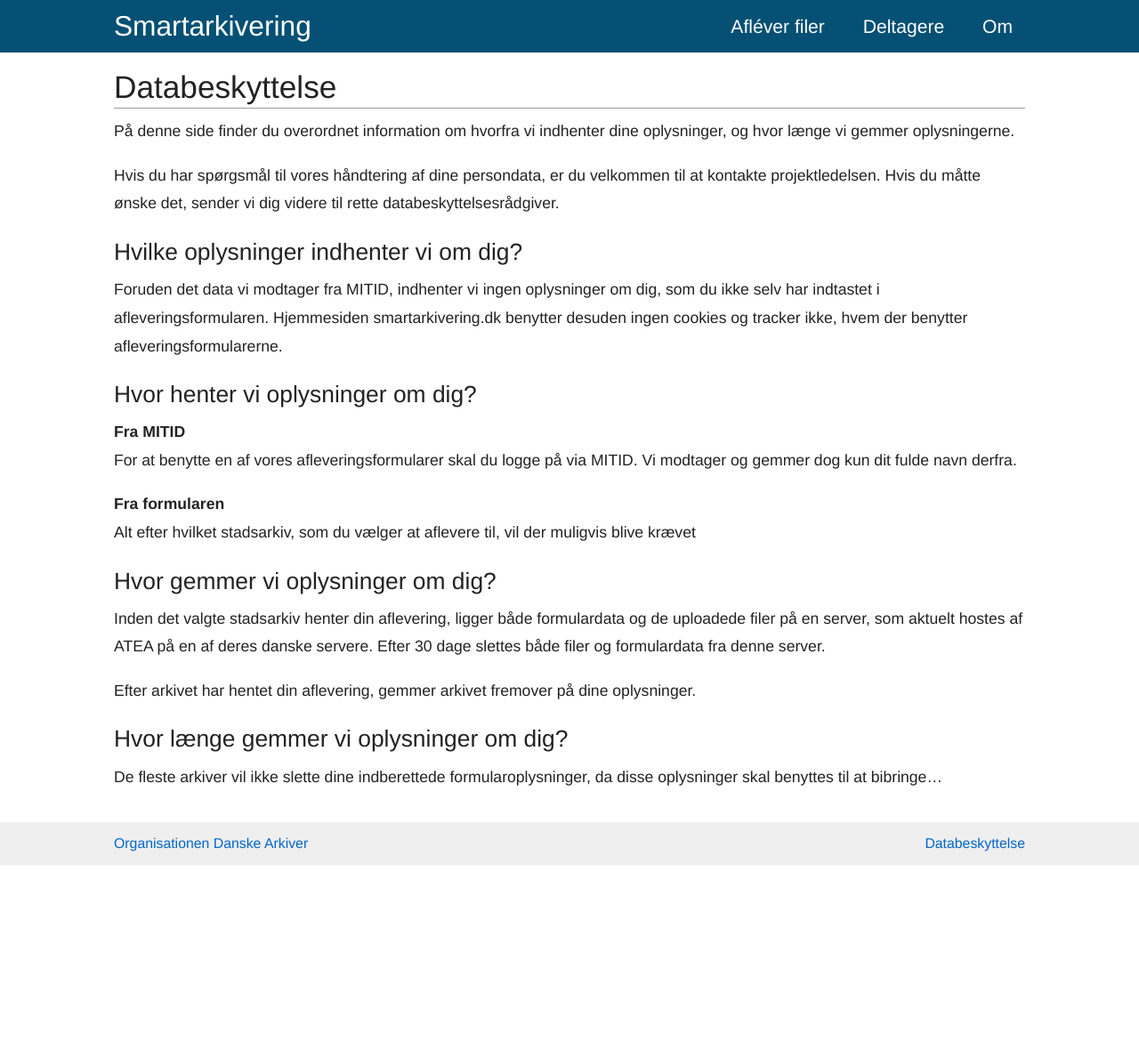
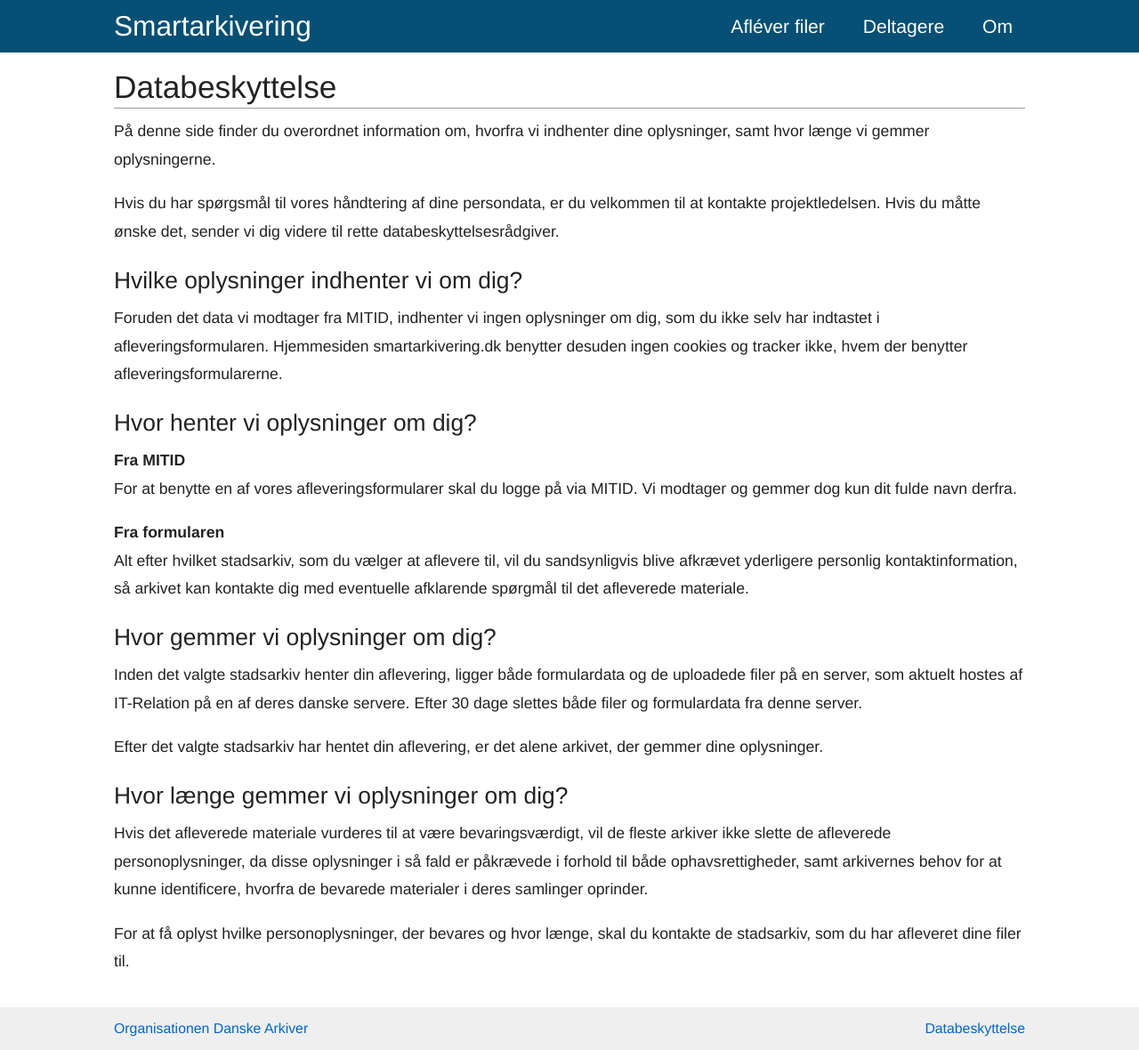
Before and after one commit to aarhusstadsarkiv/smartarkivering, a Jekyll site: the page built from pages/privacy-policy.md, in a window 1280 px wide. Shown: the whole page at 89% size. Built offline with Jekyll 4.4.1, drawn with Linux system fonts in a browser that asks for light colours; before the commit the page ends 972 px from its top, so only the background shows below that.

Commit message:
Update privacy-policy.md

```diff
--- a/pages/privacy-policy.md
+++ b/pages/privacy-policy.md
@@ -4,7 +4,7 @@ title: Databeskyttelse
 permalink: /privacy-policy
 ---
 
-På denne side finder du overordnet information om hvorfra vi indhenter dine oplysninger, og hvor længe vi gemmer oplysningerne.
+På denne side finder du overordnet information om, hvorfra vi indhenter dine oplysninger, samt hvor længe vi gemmer oplysningerne.
 
 Hvis du har spørgsmål til vores håndtering af dine persondata, er du velkommen til at kontakte projektledelsen. Hvis du måtte ønske det, sender vi dig videre til rette databeskyttelsesrådgiver.
 
@@ -16,12 +16,14 @@ Foruden det data vi modtager fra MITID, indhenter vi ingen oplysninger om dig, s
 For at benytte en af vores afleveringsformularer skal du logge på via MITID. Vi modtager og gemmer dog kun dit fulde navn derfra.
 
 #### Fra formularen
-Alt efter hvilket stadsarkiv, som du vælger at aflevere til, vil der muligvis blive krævet
+Alt efter hvilket stadsarkiv, som du vælger at aflevere til, vil du sandsynligvis blive afkrævet yderligere personlig kontaktinformation, så arkivet kan kontakte dig med eventuelle afklarende spørgmål til det afleverede materiale.
 
 ## Hvor gemmer vi oplysninger om dig?
-Inden det valgte stadsarkiv henter din aflevering, ligger både formulardata og de uploadede filer på en server, som aktuelt hostes af ATEA på en af deres danske servere. Efter 30 dage slettes både filer og formulardata fra denne server.
+Inden det valgte stadsarkiv henter din aflevering, ligger både formulardata og de uploadede filer på en server, som aktuelt hostes af IT-Relation på en af deres danske servere. Efter 30 dage slettes både filer og formulardata fra denne server.
 
-Efter arkivet har hentet din aflevering, gemmer arkivet fremover på dine oplysninger.
+Efter det valgte stadsarkiv har hentet din aflevering, er det alene arkivet, der gemmer dine oplysninger.
 
 ## Hvor længe gemmer vi oplysninger om dig?
-De fleste arkiver vil ikke slette dine indberettede formularoplysninger, da disse oplysninger skal benyttes til at bibringe...
+Hvis det afleverede materiale vurderes til at være bevaringsværdigt, vil de fleste arkiver ikke slette de afleverede personoplysninger, da disse oplysninger i så fald er påkrævede i forhold til både ophavsrettigheder, samt arkivernes behov for at kunne identificere, hvorfra de bevarede materialer i deres samlinger oprinder.
+
+For at få oplyst hvilke personoplysninger, der bevares og hvor længe, skal du kontakte de stadsarkiv, som du har afleveret dine filer til.
```
